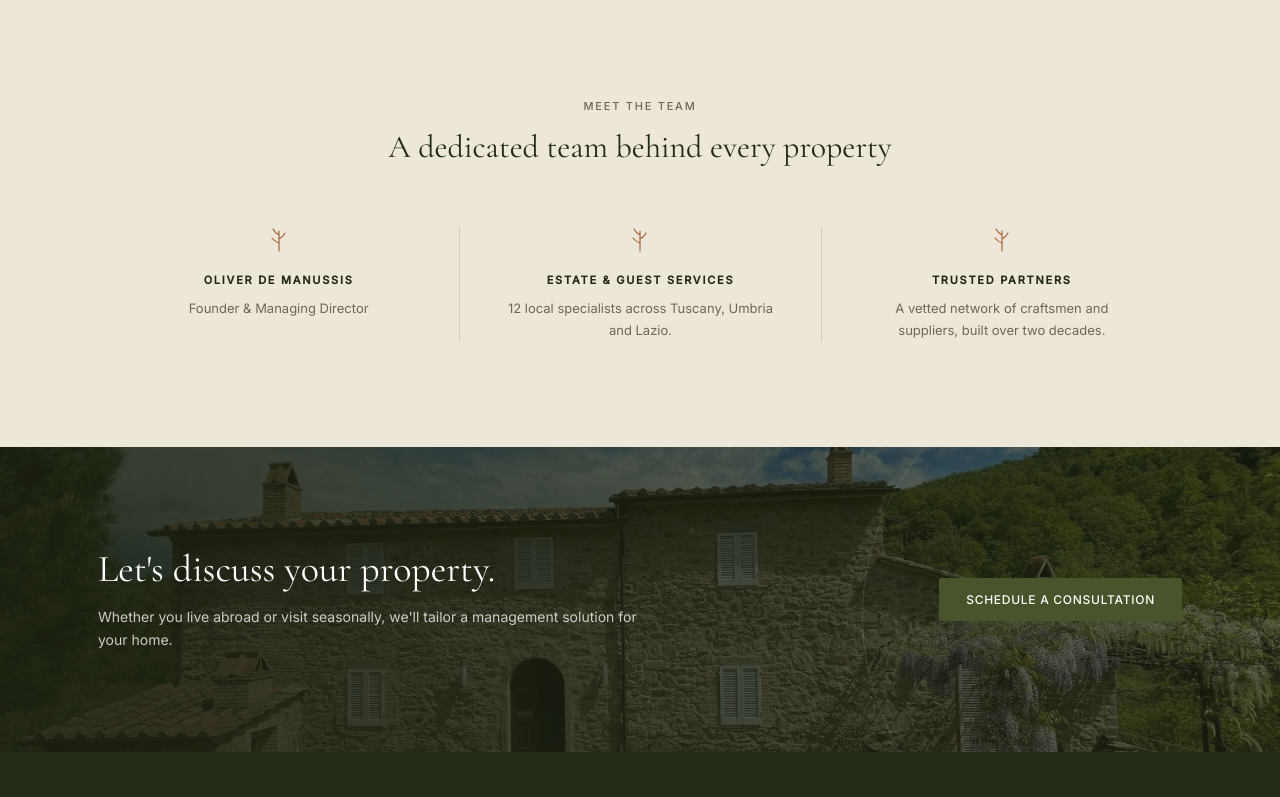
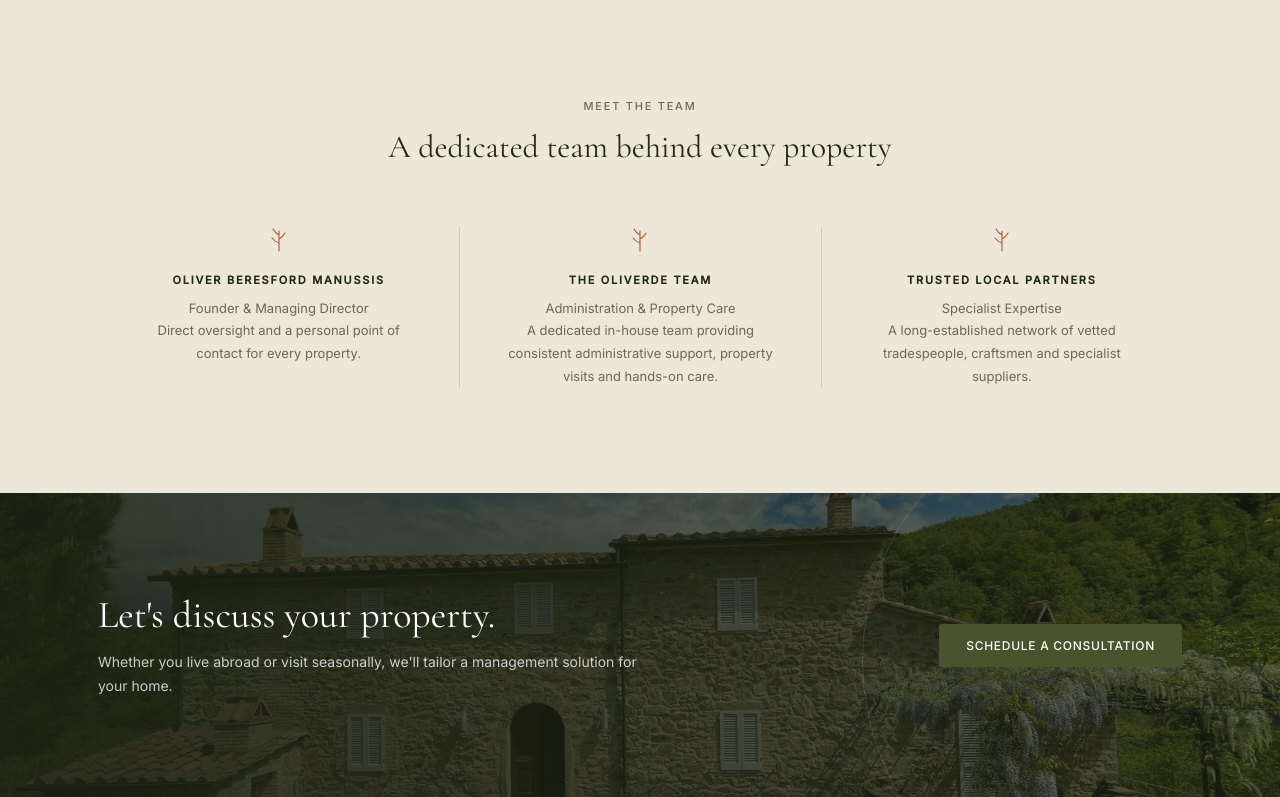
Before and after one commit to Lilla-Kavecsanszki/oliverde, a Django app: page /about/ in a window 1280 px wide. Shown: the part 1642-2439 px from the top of the page. Run offline with Django 5.2, Linux system fonts and the light colour scheme; data that the repository does not hold is empty; some libraries are stand-ins or nearby versions.

Commit message:
Adjusted Team section on About page

```diff
--- a/core/templates/core/about.html
+++ b/core/templates/core/about.html
@@ -42,29 +42,130 @@
 </section>
 
 <section class="why" id="team">
+
   <div class="wrap">
+
+
     <div class="why-head reveal">
-      <p class="eyebrow" style="justify-content:center; display:flex; margin-bottom:14px;">Meet the team</p>
-      <h2 class="serif">A dedicated team behind every property</h2>
+
+      <p
+        class="eyebrow"
+        style="justify-content:center; display:flex; margin-bottom:14px;"
+      >
+        Meet the team
+      </p>
+
+      <h2 class="serif">
+        A dedicated team behind every property
+      </h2>
+
     </div>
+
+
     <div class="why-grid reveal">
+
+
+      <!-- FOUNDER -->
+
       <div class="why-item">
-        <svg class="sprig" viewBox="0 0 22 26"><path d="M11 24 V4 M11 8 Q7 6 5 2 M11 12 Q15 10 17 6 M11 16 Q6.5 14.5 4 11"/></svg>
-        <p class="eyebrow" style="margin-bottom:8px;">Oliver de Manussis</p>
-        <p>Founder &amp; Managing Director</p>
+
+        <svg
+          class="sprig"
+          viewBox="0 0 22 26"
+          aria-hidden="true"
+          focusable="false"
+        >
+          <path d="M11 24 V4 M11 8 Q7 6 5 2 M11 12 Q15 10 17 6 M11 16 Q6.5 14.5 4 11"/>
+        </svg>
+
+        <p
+          class="eyebrow"
+          style="margin-bottom:8px;"
+        >
+          Oliver Beresford Manussis
+        </p>
+
+        <p class="team-role">
+          Founder &amp; Managing Director
+        </p>
+
+        <p>
+          Direct oversight and a personal point of contact for every
+          property.
+        </p>
+
       </div>
+
+
+      <!-- IN-HOUSE TEAM -->
+
       <div class="why-item">
-        <svg class="sprig" viewBox="0 0 22 26"><path d="M11 24 V4 M11 8 Q7 6 5 2 M11 12 Q15 10 17 6 M11 16 Q6.5 14.5 4 11"/></svg>
-        <p class="eyebrow" style="margin-bottom:8px;">Estate &amp; Guest Services</p>
-        <p>12 local specialists across Tuscany, Umbria and Lazio.</p>
+
+        <svg
+          class="sprig"
+          viewBox="0 0 22 26"
+          aria-hidden="true"
+          focusable="false"
+        >
+          <path d="M11 24 V4 M11 8 Q7 6 5 2 M11 12 Q15 10 17 6 M11 16 Q6.5 14.5 4 11"/>
+        </svg>
+
+        <p
+          class="eyebrow"
+          style="margin-bottom:8px;"
+        >
+          The Oliverde Team
+        </p>
+
+        <p class="team-role">
+          Administration &amp; Property Care
+        </p>
+
+        <p>
+          A dedicated in-house team providing consistent administrative
+          support, property visits and hands-on care.
+        </p>
+
       </div>
+
+
+      <!-- TRUSTED PARTNERS -->
+
       <div class="why-item">
-        <svg class="sprig" viewBox="0 0 22 26"><path d="M11 24 V4 M11 8 Q7 6 5 2 M11 12 Q15 10 17 6 M11 16 Q6.5 14.5 4 11"/></svg>
-        <p class="eyebrow" style="margin-bottom:8px;">Trusted partners</p>
-        <p>A vetted network of craftsmen and suppliers, built over two decades.</p>
+
+        <svg
+          class="sprig"
+          viewBox="0 0 22 26"
+          aria-hidden="true"
+          focusable="false"
+        >
+          <path d="M11 24 V4 M11 8 Q7 6 5 2 M11 12 Q15 10 17 6 M11 16 Q6.5 14.5 4 11"/>
+        </svg>
+
+        <p
+          class="eyebrow"
+          style="margin-bottom:8px;"
+        >
+          Trusted Local Partners
+        </p>
+
+        <p class="team-role">
+          Specialist Expertise
+        </p>
+
+        <p>
+          A long-established network of vetted tradespeople, craftsmen
+          and specialist suppliers.
+        </p>
+
       </div>
+
+
     </div>
+
+
   </div>
+
 </section>
 
 <section class="cta">
```
